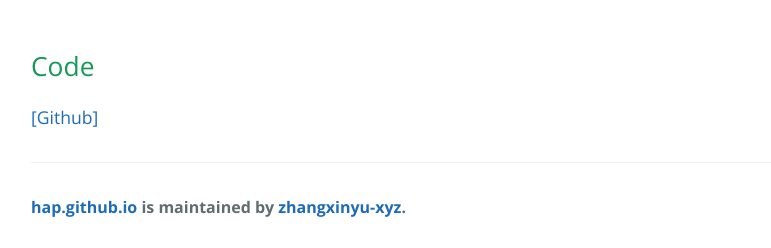
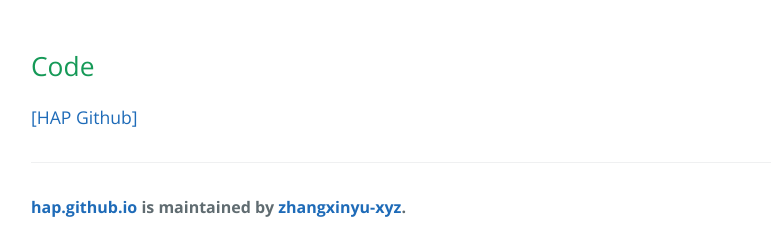
Before and after one commit to zhangxinyu-xyz/hap.github.io, a Jekyll site: the page built from index.md, in a window 1280 px wide and 900 px high, scrolled down 1820 px. Shown: the part 649-897 px from the top of the window, without its empty margins (193-964 px from the left). Built offline with Jekyll 4.4.1, drawn with Linux system fonts in a browser that asks for light colours; our own code applies the rules of GitHub Pages for plain Markdown files.

Commit message:
Update index.md

```diff
--- a/index.md
+++ b/index.md
@@ -19,4 +19,4 @@ HAP simply uses a plain ViT as the encoder yet establishes new state-of-the-art
 
 
 ## Code
-<a href='https://github.com/junkunyuan/HAP'>[Github]</a>
+<a href='https://github.com/junkunyuan/HAP'>[HAP Github]</a>
```
